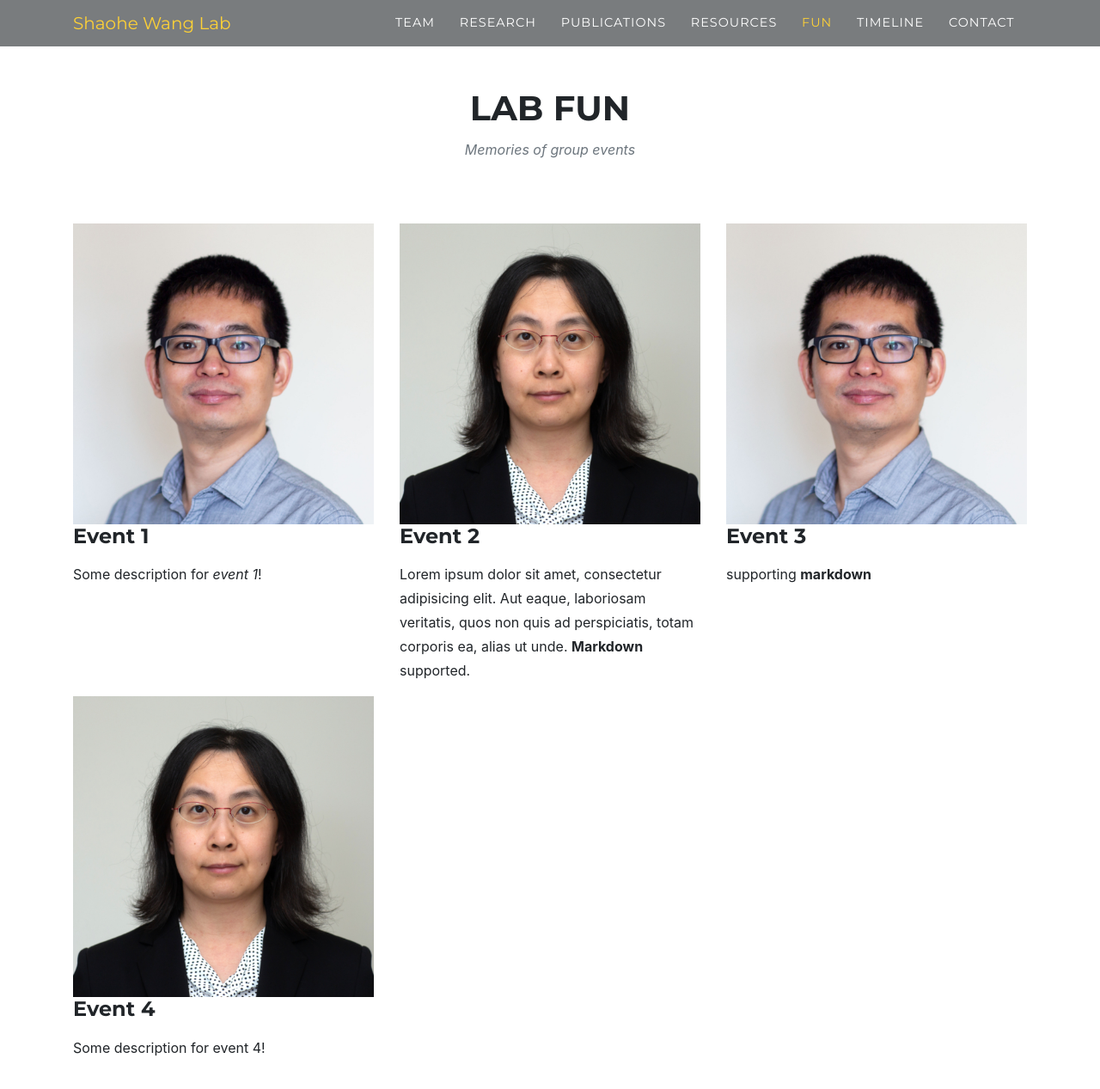
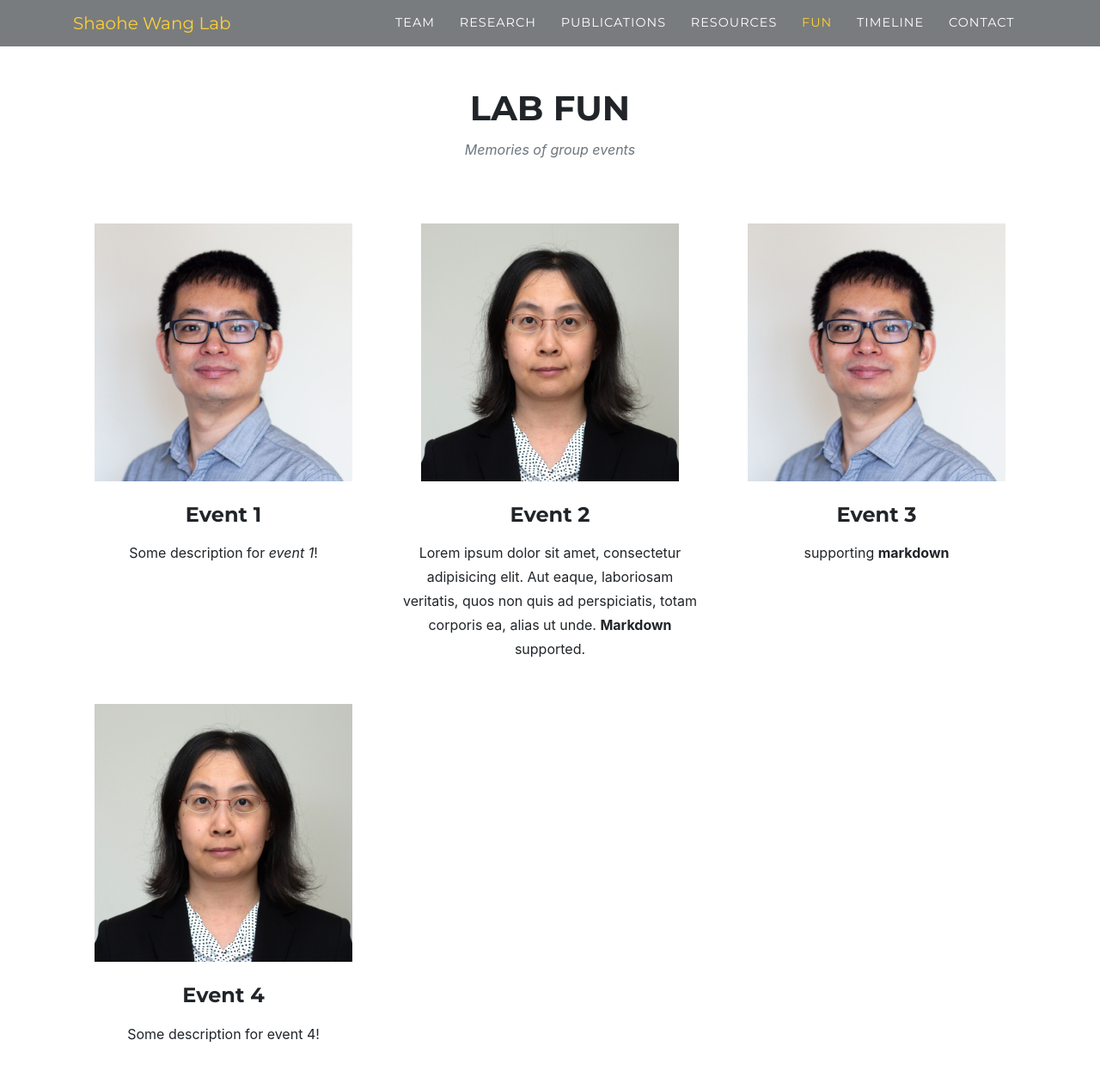
Before and after one commit to shaohewanglab/shaohewanglab.github.io, a Jekyll site: the page built from index.md, in a window 1280 px wide and 1400 px high, scrolled down 3024 px. Shown: the top 1267 px of the window at 86% size. Built offline with Jekyll 4.4.1, drawn with Linux system fonts in a browser that asks for light colours; some web fonts are replaced.

Commit message:
Update agency.scss

```diff
--- a/assets/css/agency.scss
+++ b/assets/css/agency.scss
@@ -28,5 +28,6 @@ $contact-image: "{{ site.data.style.contact-image }}";
 @import "layout/research.scss";
 @import "layout/timeline.scss";
 @import "layout/team.scss";
+@import "layout/fun.scss";
 @import "layout/contact.scss";
 @import "layout/footer.scss";
```
